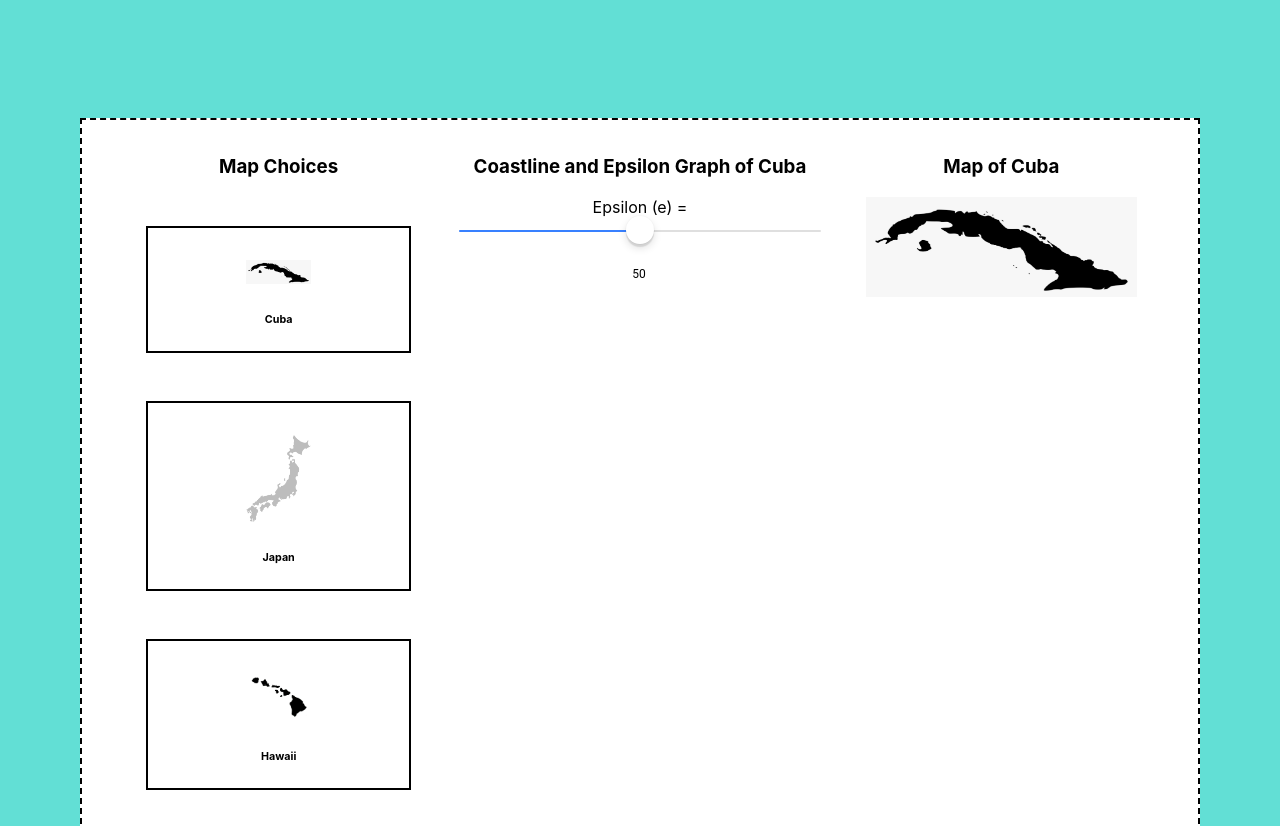
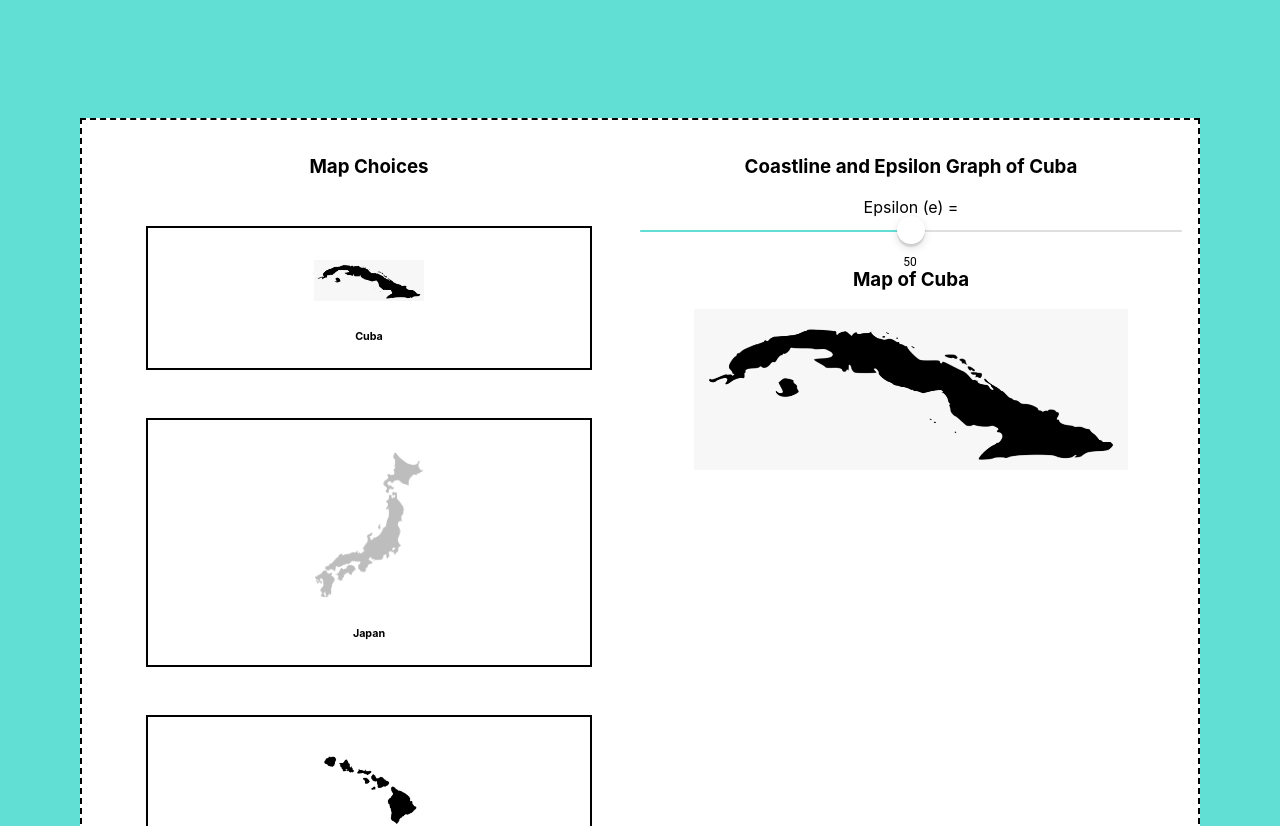
Before and after one commit to UW-CSE442-WI20/FP-coastline-paradox, a React (Create React App) app in the folder my-app/: page / in a window 1280 px wide. Shown: the part 5020-5846 px from the top of the page. Built offline with nearby package versions, Linux system fonts and the light colour scheme.

Commit message:
collapsed tutorial into two columns for the slider

```diff
--- a/my-app/src/Tutorial.js
+++ b/my-app/src/Tutorial.js
@@ -67,7 +67,7 @@ const marks = [
 
 const IOSSlider = withStyles({
   root: {
-    color: '#3880ff',
+    color: '#62dfd5',
     height: 2,
   },
   thumb: {
@@ -88,7 +88,7 @@ const IOSSlider = withStyles({
   active: {},
   valueLabel: {
     left: 'calc(-50% + 11px)',
-    top: 52,
+    top: 40,
     '& *': {
       background: 'transparent',
       color: '#000',
@@ -168,13 +168,15 @@ class Tutorial extends React.Component {
               defaultValue={50}
               step={5}
               valueLabelDisplay="on" />
+            <h3> Map of {this.state.map} </h3>
+            <img src={this.getMap(this.state.map)} width="80%" />
           </Column>
-          <Column>
+          {/* <Column>
             <h3>Map of {this.state.map}</h3>
             <img src={this.getMap(this.state.map)} width="75%"></img>
-          </Column>
+          </Column> */}
         </Row>
-      </TutorialBox>
+      </TutorialBox >
     );
   }
 }
```
